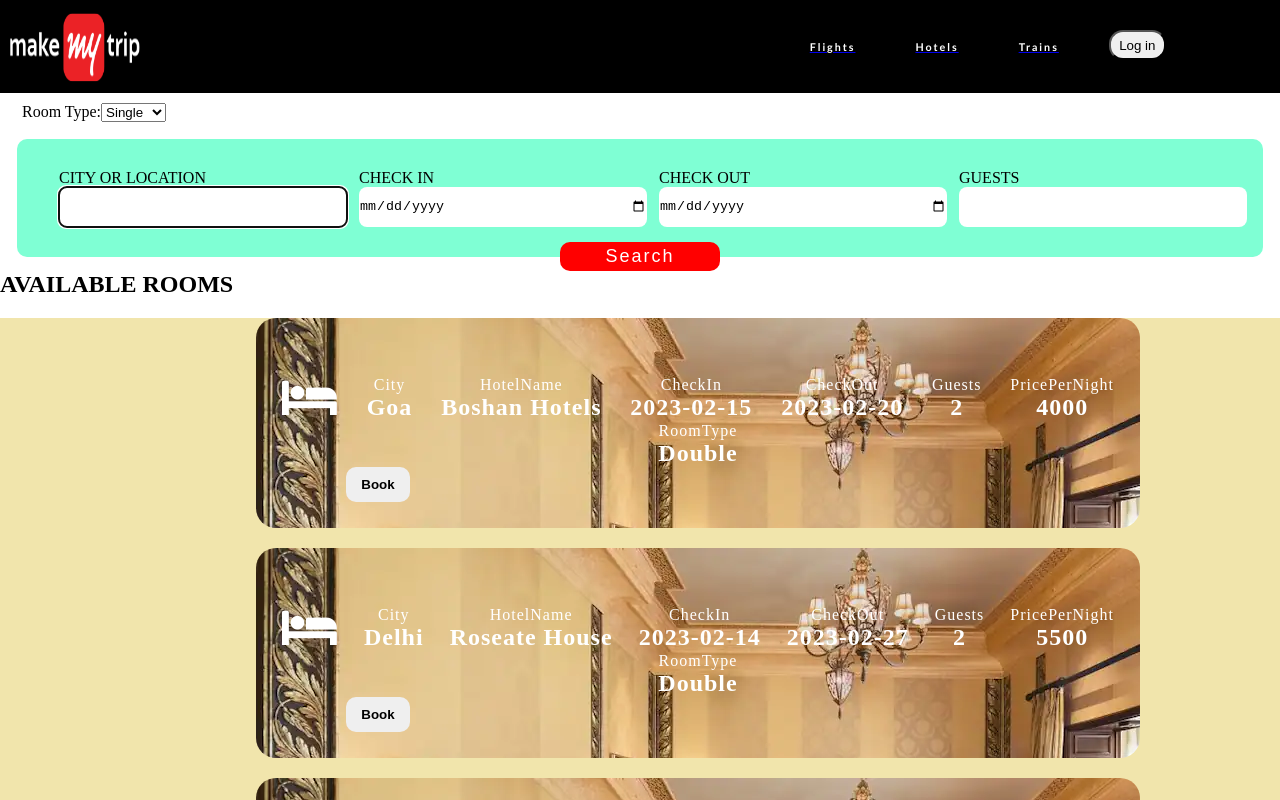
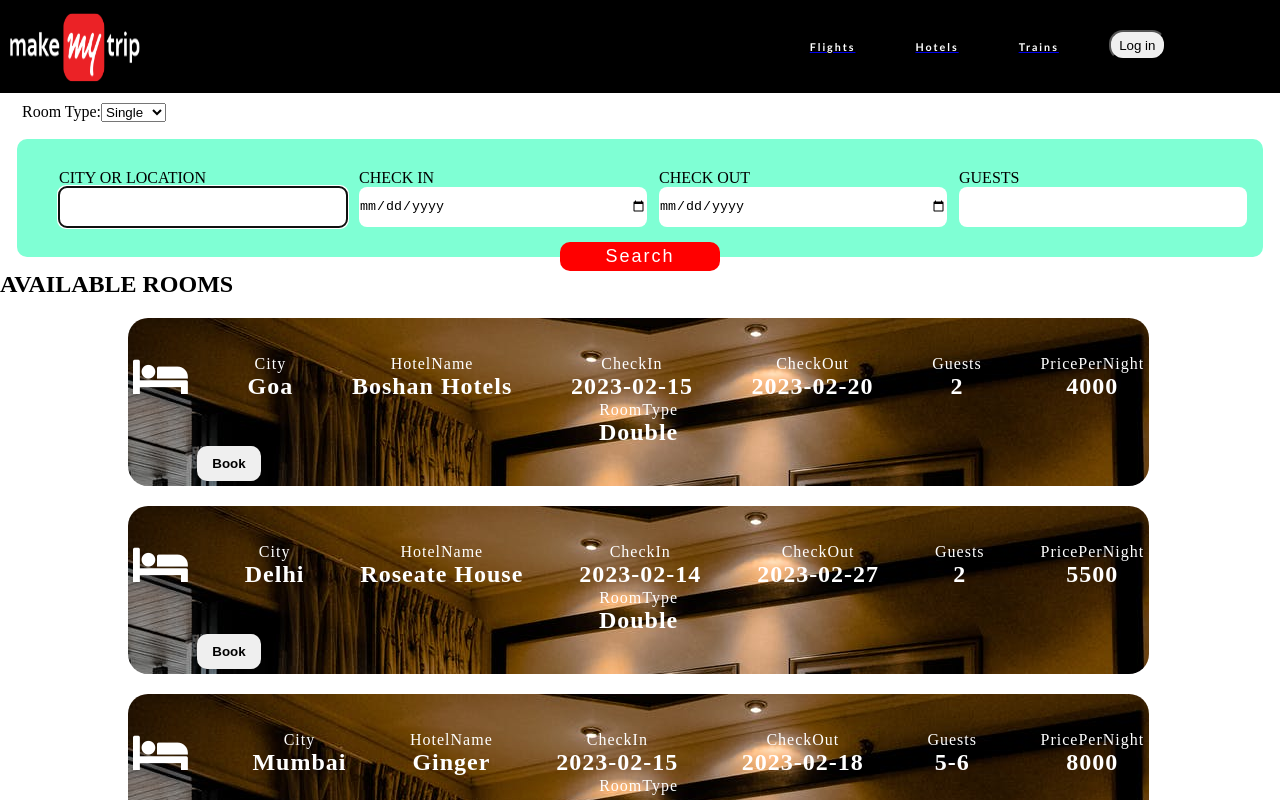
Before and after one commit to Ailishiva/MakeMyTrip-Clone---React-Project---ie4k36qpvvdm, a React app: page /Hotels in a window 1280 px wide. Shown: the top 800 px of the page. Built offline with nearby package versions, Linux system fonts and the light colour scheme.

Commit message:
commited

```diff
--- a/src/components/Header.jsx
+++ b/src/components/Header.jsx
@@ -1,11 +1,15 @@
-import React  from 'react';
+import React,{useState}  from 'react';
 import mmtLogoWhite from "../assects/mmtLogoWhite.png"
 import '../styles/Header.css';
 import { HashLink } from 'react-router-hash-link';
 // import { Link } from 'react-router-dom';
 function Header() {
-  // const getuserArr = localStorage.getItem('userData'.name);
-  // console.log(getuserArr);
+  const Arr = localStorage.getItem('username');
+  console.log(Arr);
+  const [hideText, setHideText] = useState(true);
+
+  const onClick = () => setHideText(!hideText);
+
 
   return (
     <>
@@ -15,7 +19,10 @@
         <HashLink to = {"/"}><h6 className='header'>Flights</h6></HashLink>
         <HashLink to = {"/Hotels"}><h6 className='header'>Hotels</h6></HashLink>
         <HashLink to = {"/Trains"}><h6 className='header'>Trains</h6></HashLink>
-        <HashLink to = {"/Signup"}><button className='loginbtn'>Log in</button></HashLink>
+        {!hideText ? <div id="about-div">
+          <h1>{Arr}</h1>
+        </div>:
+        <HashLink to = {"/Signup"}><button className='loginbtn' onClick={onClick}>Log in</button></HashLink>}
       </main>
     </nav>
 
--- a/src/components/Home.jsx
+++ b/src/components/Home.jsx
@@ -155,7 +155,6 @@
          <h2>AVAILABLE FLIGHTS</h2>
 
         <div id='data'
-        style={{backgroundColor:  `#87CEEB`}}
         >
         {/* <Flight/> */}
 
--- a/src/components/Hotels.jsx
+++ b/src/components/Hotels.jsx
@@ -26,9 +26,9 @@
           color : `#fff`,
           margin: "20px",
           backgroundImage:  `url(${Hotel})`,
-          width: `65%`,
-          marginLeft: "16rem",
-          padding:`26px`,
+          width: `79%`,
+          marginLeft: "8rem",
+          padding:`5px`,
           borderRadius:"20px",
           letterSpacing:`1px`,
         },
@@ -166,7 +166,6 @@
         {/* second section */}
          <h2>AVAILABLE ROOMS</h2>
          <div id='data'
-        style={{backgroundColor:  `#F1E5AC`}}
         >
 
 
--- a/src/components/Signuppage.jsx
+++ b/src/components/Signuppage.jsx
@@ -60,6 +60,7 @@
                                           alert("password length should be greater than five");
                             }else{
                                           localStorage.setItem("userData",JSON.stringify([...data,inpval]));// inpval k andr hmne name email wgerah store kiya h
+                                          localStorage.setItem("username", "name");
                                           alert('User successfully registered');
                                           historys("/Signin");
                             }
@@ -68,7 +69,7 @@
               }
 
     return (
-        <div className='signup'src={background} alt="background">
+        <div className='signup' alt="background">
         <div className='cons'>
                         <div className="container">
                                 <section className='starting'>
--- a/src/components/Trains.jsx
+++ b/src/components/Trains.jsx
@@ -155,7 +155,7 @@
         {/* second section */}   <h2>AVAILABLE TRAINS</h2>
 
 
-        <div         style={{backgroundColor:  `#90EE90`}}>
+        <div>
           {val.map((item, id) =>
           {
            return <div key={id} style={continr.dtacontainer}>
```
Also changed, not shown: src/assects/hotel.jpg.
